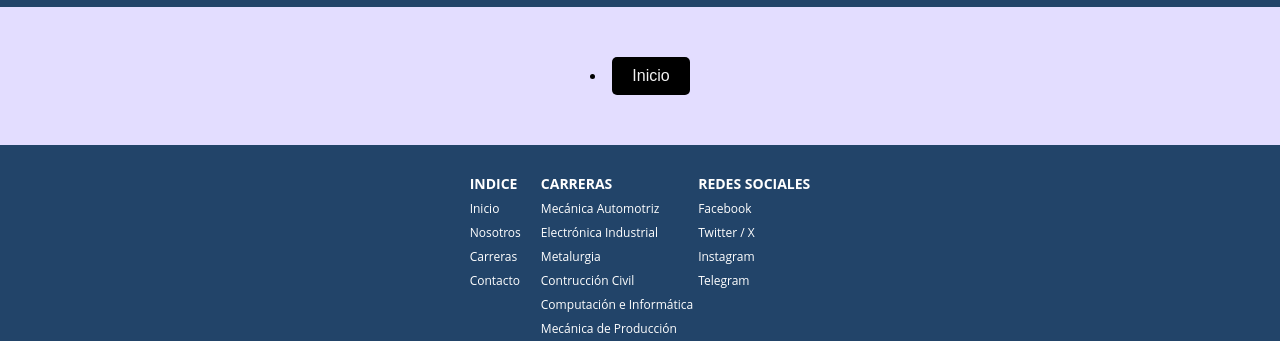
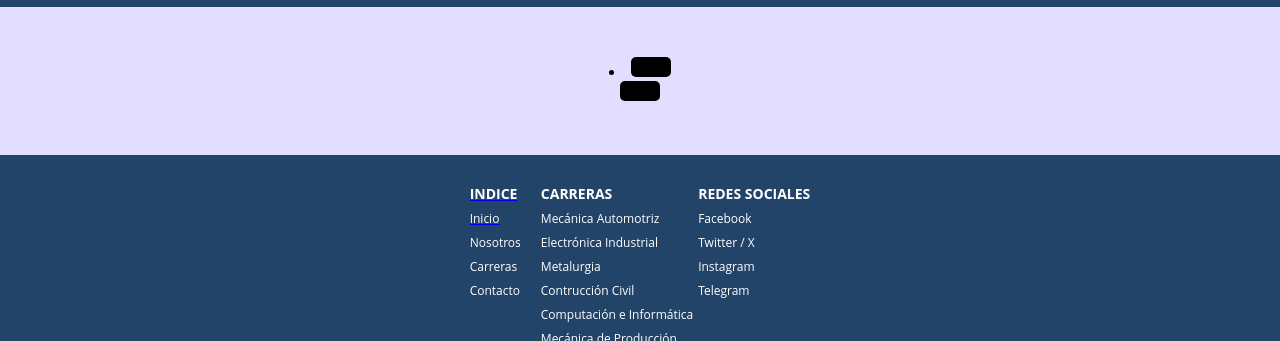
Before and after one commit to ELCARLOX777/Jose-Pardo, a plain HTML site: page matricula.html in a window 1280 px wide. Shown: the part 95-436 px from the top of the page. Drawn offline with Linux system fonts and the light colour scheme.

Commit message:
Update matricula.html

```diff
--- a/matricula.html
+++ b/matricula.html
@@ -26,7 +26,7 @@
     <section class="help">
 
 
-        <li><a href="matricula2.html" class="normal">Inicio</a></li>
+        <li><a href="matricula2.html"</a></li>
     </section>
 
 
```
